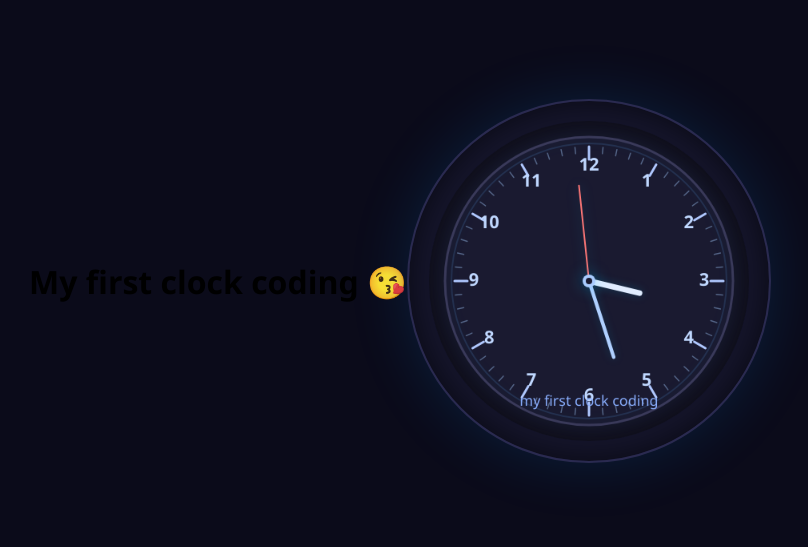
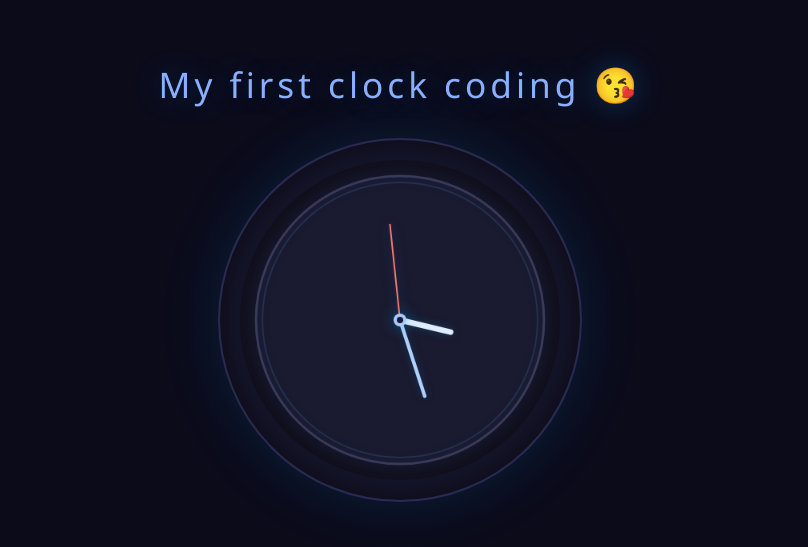
Before and after one commit to RoleVerseAi/Goodwall, a plain HTML site: page index.html in a window 1280 px wide. Shown: the part 119-666 px from the top of the page, without its empty margins (240-1048 px from the left). Drawn offline with Linux system fonts and the light colour scheme.

Commit message:
Update index.html

```diff
--- a/index.html
+++ b/index.html
@@ -3,7 +3,7 @@
 <head>
   <meta charset="UTF-8" />
   <meta name="viewport" content="width=device-width, initial-scale=1.0" />
-  <title> My First Clock 😘  </title>
+  <title>My First Clock 😘</title>
   <style>
     * {
       margin: 0;
@@ -14,9 +14,19 @@
       background: #0b0b1a;
       min-height: 100vh;
       display: flex;
+      flex-direction: column;
       justify-content: center;
       align-items: center;
       font-family: 'Segoe UI', 'Courier New', monospace;
+    }
+    h1 {
+      color: #8aafff;
+      font-size: 2.2rem;
+      font-weight: 300;
+      letter-spacing: 4px;
+      text-shadow: 0 0 30px rgba(0, 150, 255, 0.3);
+      margin-bottom: 30px;
+      text-align: center;
     }
     .clock-wrap {
       background: #15152b;
@@ -36,11 +46,12 @@
     @media (max-width: 400px) {
       canvas { width: 260px; height: 260px; }
       .clock-wrap { padding: 14px; }
+      h1 { font-size: 1.6rem; }
     }
   </style>
 </head>
 <body>
-  <h1>My first clock coding 😘 </h1>
+  <h1>My first clock coding 😘</h1>
   <div class="clock-wrap">
     <canvas id="clockCanvas" width="400" height="400"></canvas>
   </div>
@@ -57,9 +68,7 @@
       const minutes = now.getMinutes();
       const seconds = now.getSeconds();
 
-
       ctx.clearRect(0, 0, canvas.width, canvas.height);
-
 
       ctx.beginPath();
       ctx.arc(centerX, centerY, radius, 0, Math.PI * 2);
@@ -72,53 +81,15 @@
       ctx.stroke();
       ctx.shadowBlur = 0;
 
-
       ctx.beginPath();
       ctx.arc(centerX, centerY, radius - 8, 0, Math.PI * 2);
       ctx.strokeStyle = 'rgba(100, 180, 255, 0.15)';
       ctx.lineWidth = 2;
       ctx.stroke();
 
-
-      for (let i = 0; i < 60; i++) {
-        const angle = (i * Math.PI) / 30 - Math.PI / 2;
-        const isHour = i % 5 === 0;
-        const length = isHour ? 16 : 8;
-        const outer = radius - 12;
-        const inner = radius - 12 - length;
-        ctx.beginPath();
-        ctx.moveTo(centerX + outer * Math.cos(angle), centerY + outer * Math.sin(angle));
-        ctx.lineTo(centerX + inner * Math.cos(angle), centerY + inner * Math.sin(angle));
-        ctx.strokeStyle = isHour ? '#b0c8ff' : '#556688';
-        ctx.lineWidth = isHour ? 3 : 1.5;
-        ctx.stroke();
-      }
-
-
-      ctx.fillStyle = '#c0d8ff';
-      ctx.font = 'bold 22px "Segoe UI", "Courier New", monospace';
-      ctx.textAlign = 'center';
-      ctx.textBaseline = 'middle';
-      for (let i = 1; i <= 12; i++) {
-        const angle = (i * Math.PI) / 6 - Math.PI / 2;
-        const numRadius = radius - 36;
-        const x = centerX + numRadius * Math.cos(angle);
-        const y = centerY + numRadius * Math.sin(angle);
-        ctx.fillText(i, x, y);
-      }
-
-
-      ctx.fillStyle = '#8aafff';
-      ctx.font = '18px "Segoe UI", "Courier New", monospace';
-      ctx.textAlign = 'center';
-      ctx.textBaseline = 'bottom';
-      ctx.fillText('my first clock coding', centerX, centerY + radius - 20);
-
-
       const hourAngle = (hours * Math.PI) / 6 + (minutes * Math.PI) / 360 - Math.PI / 2;
       const minuteAngle = (minutes * Math.PI) / 30 - Math.PI / 2;
       const secondAngle = (seconds * Math.PI) / 30 - Math.PI / 2;
-
 
       ctx.shadowColor = 'rgba(0, 200, 255, 0.2)';
       ctx.shadowBlur = 12;
@@ -130,14 +101,12 @@
       ctx.lineCap = 'round';
       ctx.stroke();
 
-
       ctx.beginPath();
       ctx.moveTo(centerX, centerY);
       ctx.lineTo(centerX + 100 * Math.cos(minuteAngle), centerY + 100 * Math.sin(minuteAngle));
       ctx.strokeStyle = '#b0d0ff';
       ctx.lineWidth = 4.5;
       ctx.stroke();
-
 
       ctx.shadowBlur = 16;
       ctx.shadowColor = 'rgba(0, 200, 255, 0.3)';
@@ -147,7 +116,6 @@
       ctx.strokeStyle = '#ff7777';
       ctx.lineWidth = 2;
       ctx.stroke();
-
 
       ctx.shadowBlur = 20;
       ctx.shadowColor = 'rgba(0, 200, 255, 0.4)';
```
